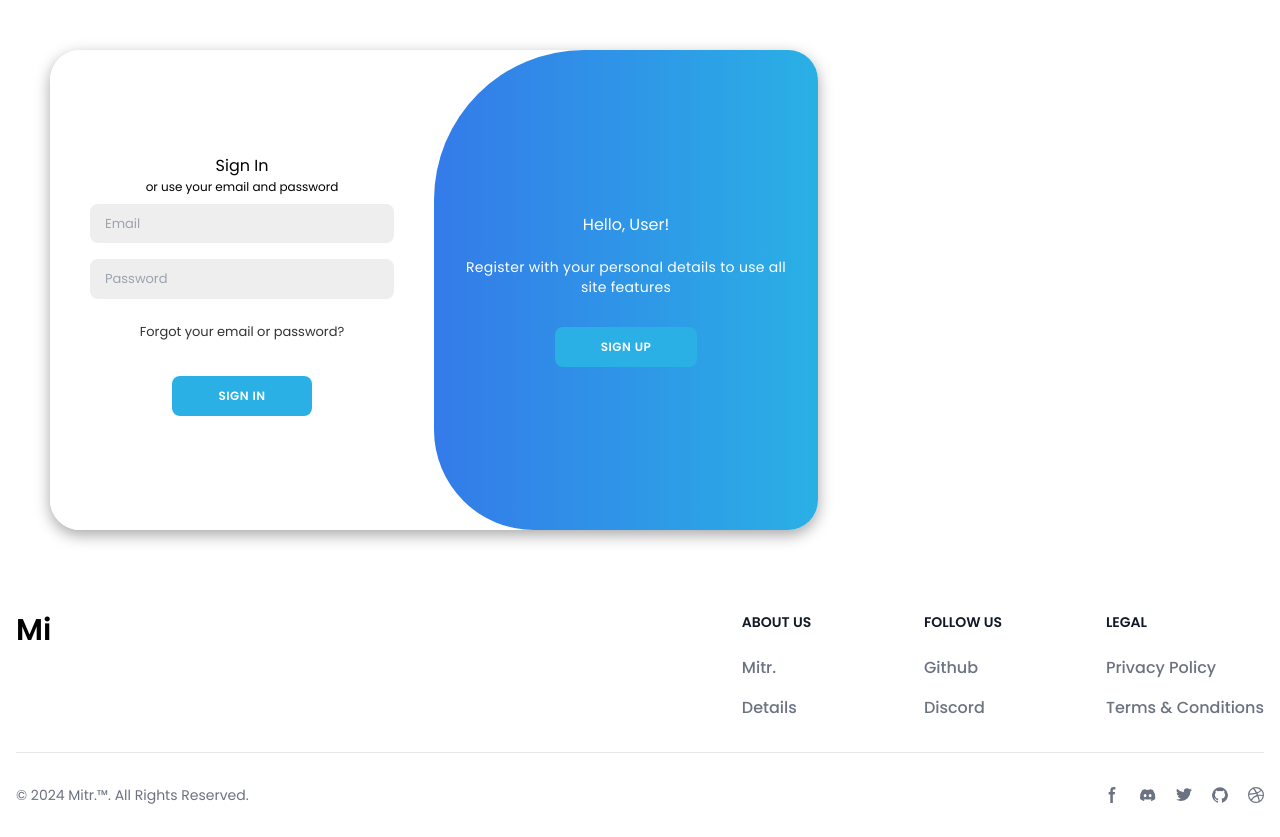
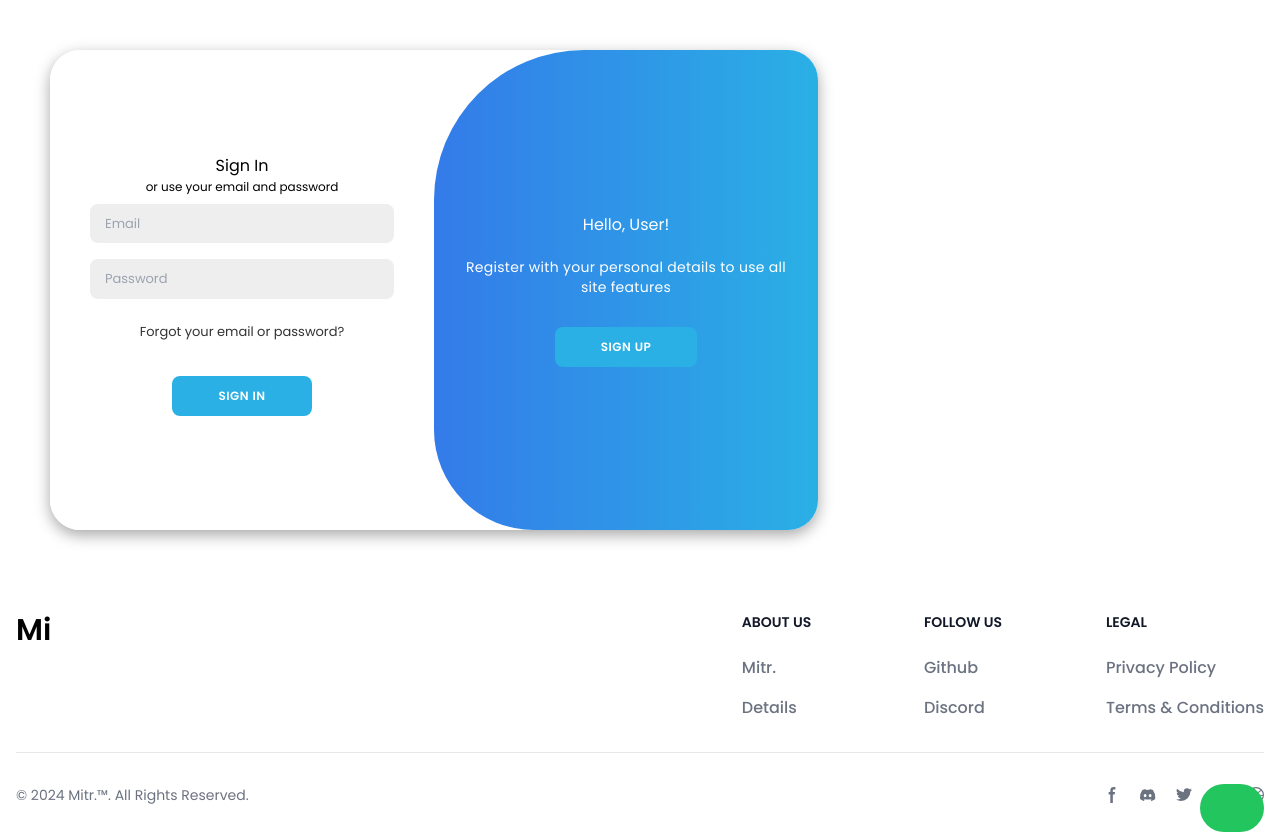
Before and after one commit to piyushbaibhav/Mitr, a React (Vite) app: page / in a window 1280 px wide. Built offline with nearby package versions, Linux system fonts and the light colour scheme.

Commit message:
chatbot implemented

```diff
--- a/src/App.jsx
+++ b/src/App.jsx
@@ -11,6 +11,7 @@ import DocumentVerify from './pages/DocumentVerify';
 import PhotoUpload from './pages/PhotoUpload';
 import Terms from './pages/Terms';
 import Portal from './pages/Portal';
+import Chatbot from './components/Chatbot';
 
 
 function App() {
@@ -19,7 +20,7 @@ function App() {
   return (
     <>
     <Router>
-
+      <Chatbot/>
       {/* <DarkModeToggle/> */}
       {/* <Hamburger/> */}
       {/* <DarkModeToggle/>
```
